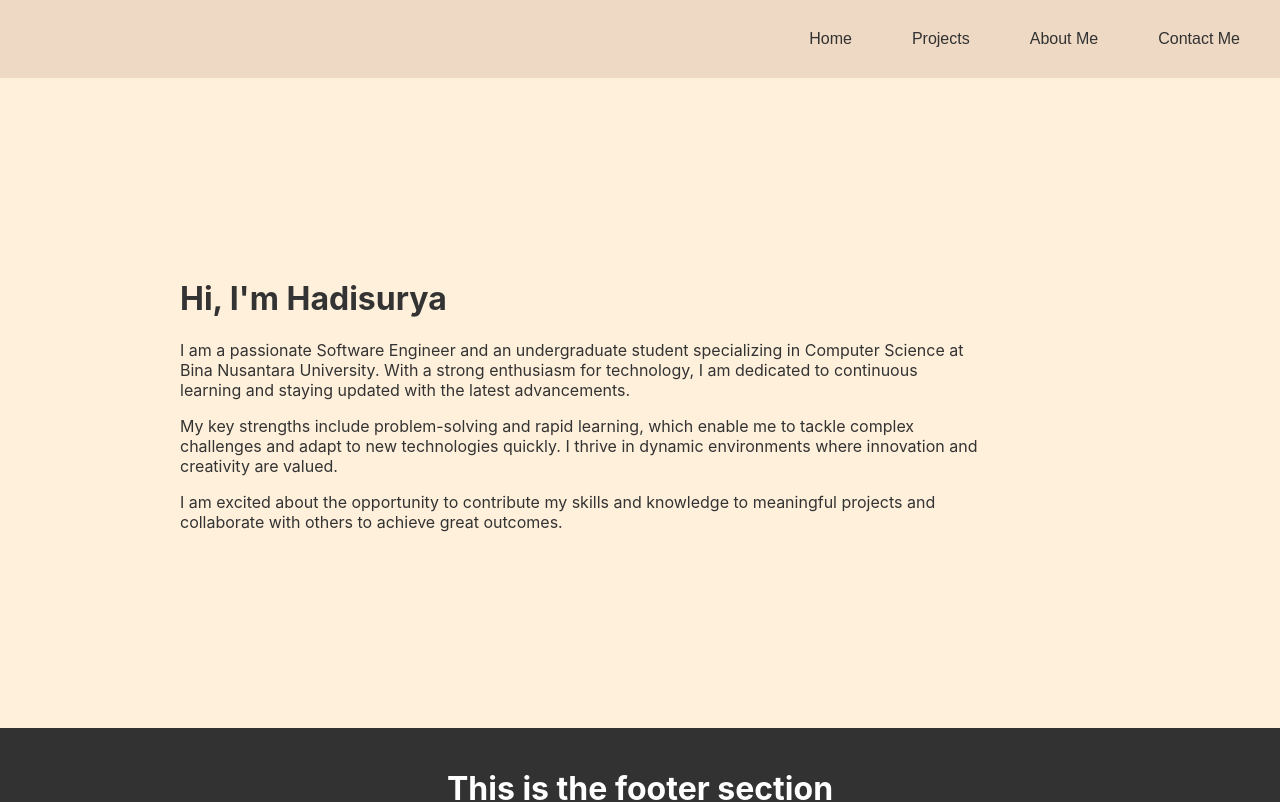
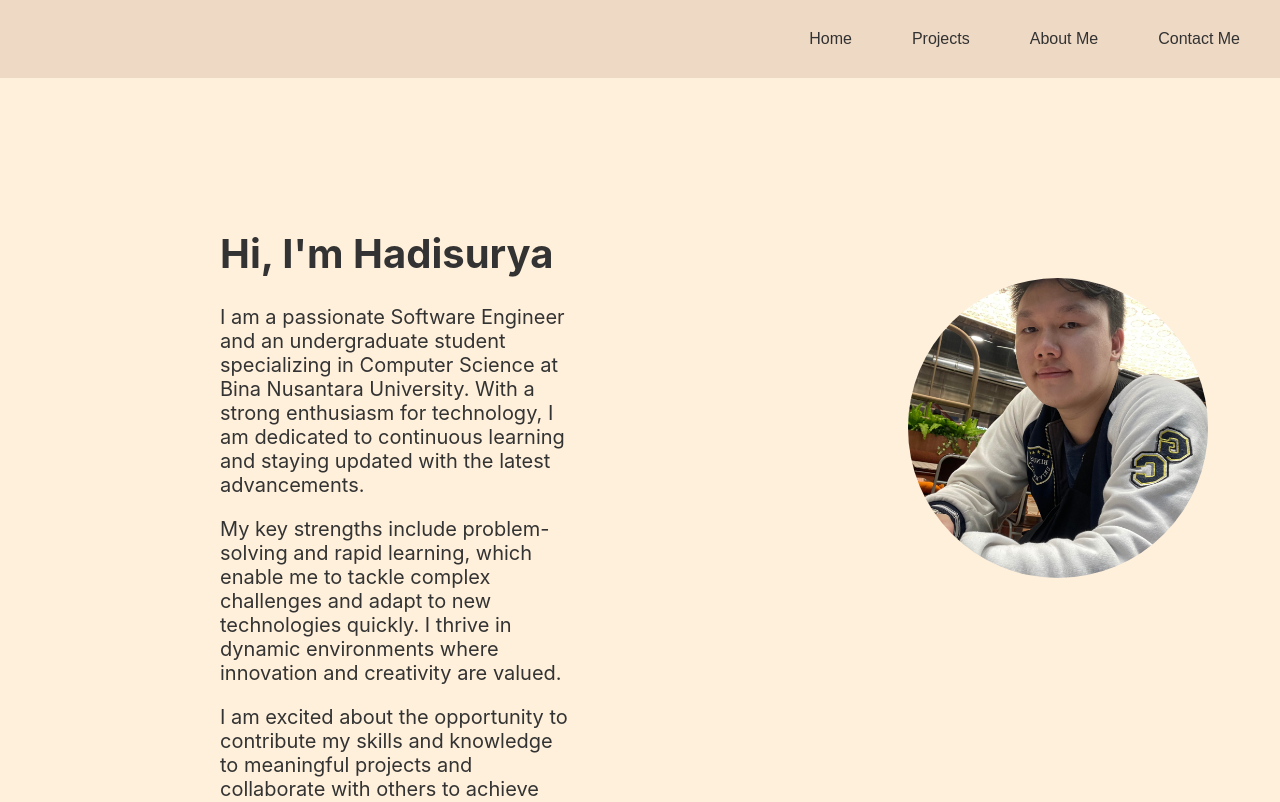
Before and after one commit to Kagensyou12/portofoliowebsite, a React (Create React App) app: page / in a window 1280 px wide. Shown: the top 802 px of the page. Built offline with nearby package versions, Linux system fonts and the light colour scheme.

Commit message:
improving the front end and adding my photo

```diff
--- a/src/App.css
+++ b/src/App.css
@@ -10,12 +10,11 @@ html, body {
   height: 100vh; /* Full viewport height */
 }
 
-.btn-head{
+.btn-head {
   display: flex;
   justify-content: right;
   gap: 20px;
 }
-
 
 .btn-head button {
   background-color: #EED9C4; /* Button background color */
@@ -25,7 +24,6 @@ html, body {
   font-size: 16px; /* Font size */
   cursor: pointer; /* Pointer cursor on hover */
   border-radius: 5px; /* Rounded corners */
-  /* transition: background-color 0.3s ease;  */
 }
 
 .btn-head button:hover {
@@ -40,17 +38,49 @@ html, body {
 }
 
 .p1 {
-  max-width: 800px;
-  padding: 10rem;
+  display: flex; /* Use flexbox to arrange children in a row */
+  align-items: flex-start; /* Align items to the start of the flex container */
   text-align: left;
+  max-width: 1000px;
+  /* margin: 0 auto;  */
+  margin-left: 10rem;
+  padding: 20px;
+  box-sizing: border-box;
+  justify-content: space-between;
+  font-size: 20px;
+}
+
+.text-content {
+  max-width: 800px; /* Adjust the width as needed */
+  padding-right: 10rem;
+  padding-top: 4rem;
+  text-align: left;
+
+}
+
+.image-container {
+  flex-shrink: 0; /* Prevent the image from shrinking */
+  margin-left: 40px; /* Optional: add some margin to the left */
+  margin-top: 8rem;
+
+}
+
+.circular-image {
+  width: 300px; /* Adjust the width */
+  height: 300px; /* Adjust the height */
+  border-radius: 50%; /* Make the image circular */
+  object-fit: cover; /* Ensure the image covers the container without distortion */
+  /* padding-top: 2rem; */
+  padding : 2rem;
 }
 
 .body {
   flex: 1; /* Takes up the remaining space */
-  padding: 20px;
-  /* background-color: #ffffff; Main content background color */
+  padding: 40px;
   color: #333; /* Text color */
+  display: flex;align-items: flex-start;
   text-align: center;
+  gap: 80px;
 }
 
 .footer {
@@ -58,4 +88,5 @@ html, body {
   background-color: #323232; /* Footer background color */
   color: white;
   text-align: center;
+  position: sticky;
 }
--- a/src/App.jsx
+++ b/src/App.jsx
@@ -13,6 +13,7 @@ function App() {
       </header>
       <main className='body'>
         <div className='p1'>
+          <div className="text-content">
             <h1>Hi, I'm Hadisurya</h1>
             <p>
               I am a passionate Software Engineer and an undergraduate student specializing in Computer Science at Bina Nusantara University. With a strong enthusiasm for technology, I am dedicated to continuous learning and staying updated with the latest advancements.
@@ -23,7 +24,11 @@ function App() {
             <p>
               I am excited about the opportunity to contribute my skills and knowledge to meaningful projects and collaborate with others to achieve great outcomes.
             </p>
+          </div>
 
+        </div>
+        <div className="image-container">
+            <img src="\Portofolio.jpg" alt="Portofolio" className="circular-image" />
           </div>
       </main>
       <footer className='footer'>
```
Also changed, not shown: public/Portofolio.jpg (added). Lines whose indentation alone changed are shown as unchanged.
